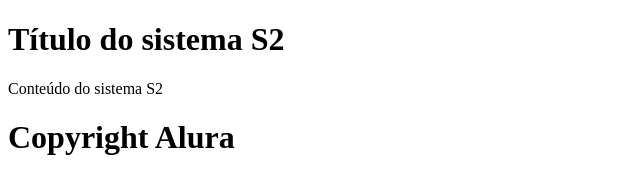
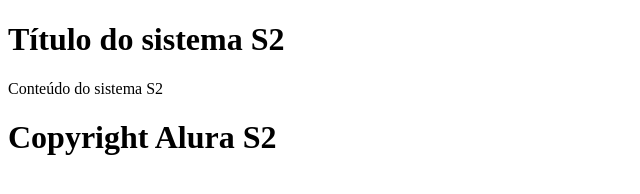
Before and after one commit to prsdp/curso-git, a plain HTML site: page proposta_1.html in a window 1280 px wide. Shown: the full height of the page, 0-640 px from the left. Drawn offline with Linux system fonts and the light colour scheme.

Commit message:
Rodapé do site v.02

```diff
--- a/proposta_1.html
+++ b/proposta_1.html
@@ -9,7 +9,7 @@
 			Conteúdo do sistema S2
 		</main>
 
-		<h1>Copyright Alura</h1>
+		<h1>Copyright Alura S2</h1>
 
 	</body>
 </html>
```
